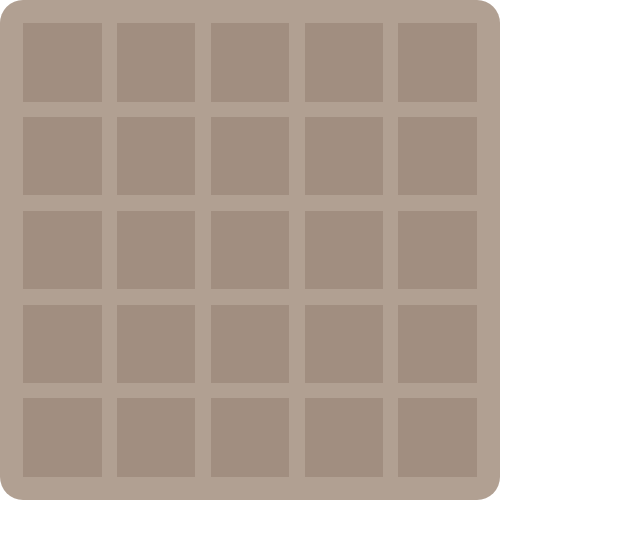
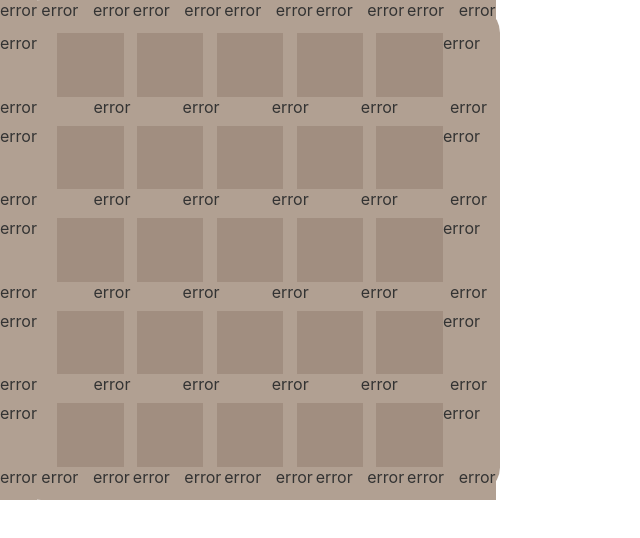
Before and after one commit to haruyama480/hr-quoridor-viewer, a Svelte app: page / in a window 1280 px wide. Shown: the top 538 px of the page, without its empty margins (0-640 px from the left). Built offline with nearby package versions, Linux system fonts and the light colour scheme.

Commit message:
refactor & comment

```diff
--- a/src/App.svelte
+++ b/src/App.svelte
@@ -32,7 +32,7 @@
 	function isPath(i:number):boolean {
 		return i%2 === 0 && !isMargin(i);
 	}
-	function hasPCell(i:number):boolean {
+	function hasPCell(i:number):boolean { // PCell is for cell where pawn can be exists
 		return !isMargin(i) && !isPath(i);
 	}
 	function isPCell(cy:number, cx:number):boolean {
@@ -97,12 +97,12 @@
 				>
 					{#if hasGhostPawn(y,x)}
 						<div class='ghost pawn'></div>
-					{/if}
-					{#if hasGhostVerticalWall(y,x)}
+					{:else if hasGhostVerticalWall(y,x)}
 						<div class='ghost verticalWall' class:lastVerticalWall='{y===inner_n-2}'></div>
-					{/if}
-					{#if hasGhostHorizontalWall(y,x)}
+					{:else if hasGhostHorizontalWall(y,x)}
 						<div class='ghost horizontalWall' class:lastHorizontalWall='{x===inner_n-2}'></div>
+					{:else}
+						<div> error </div>
 					{/if}
 				</div>
 			{/each}
```
